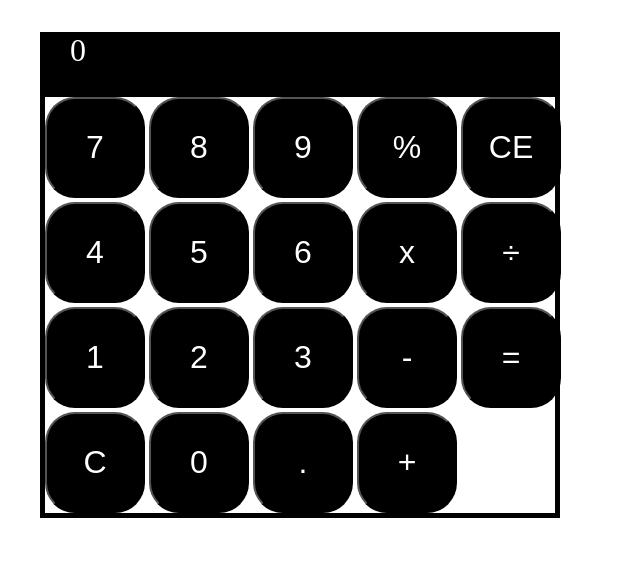
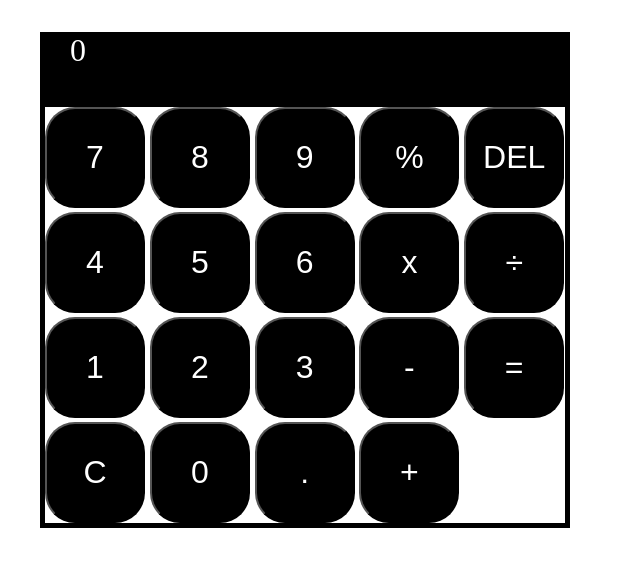
Before and after one commit to ahaziem/js-calcuator, a plain HTML site: page index.html in a window 1280 px wide. Shown: the whole page, without its empty margins (0-640 px from the left). Drawn offline with Linux system fonts and the light colour scheme.

```diff
--- a/index.html
+++ b/index.html
@@ -26,7 +26,7 @@
             <button class="calculator__button calculator__button--multiplication" id="multiplication">x</button>
             <button class="calculator__button calculator__button--division" id="division">÷</button>
             <button class="calculator__button calculator__button--equals" id="equals">=</button>
-            <button class="calculator__button calculator__button--delete" id="delete">CE</button>
+            <button class="calculator__button calculator__button--delete" id="delete">DEL</button>
             <button class="calculator__button calculator__button--clear" id="clear">C</button>
             <button class="calculator__button calculator__button--percentage" id="percentage">%</button>
             <button class="calculator__button calculator__button--decimal" id="decimal">.</button>
--- a/styles/_calculatorbutton.scss
+++ b/styles/_calculatorbutton.scss
@@ -1,7 +1,7 @@
 @use "./variable" as *;
 @use "./mixins" as *;
 
-button {
+.calculator__button {
   border-radius: 30%;
   text-align: center;
   justify-content: center;
@@ -13,11 +13,16 @@
   background-color: $background-color;
 }
 
+.calculator__button calculator__button--equals {
+  color: green;
+}
+
 .calculator__display {
-  width: 460px;
+  width: 470px;
+  text-align:start;
   font-size: 2rem;
   display: grid;
-  height: 60px;
+  height: 70px;
   background-color: $background-color;
   padding-right: 30px;
   padding-left: 30px;
@@ -36,13 +41,9 @@
     "one two three subtraction equal"
     "clear zero decimal addition equal";
   border: 5px solid black;
-  width: 520px;
+  width: 530px;
   top: 50%;
   bottom: 50%;
-
-  // &__calculator__button--equals {
-  //   color: green;
-  // }
 }
 
 #seven {
```
Also changed, not shown: styles.css, 1 other file.
